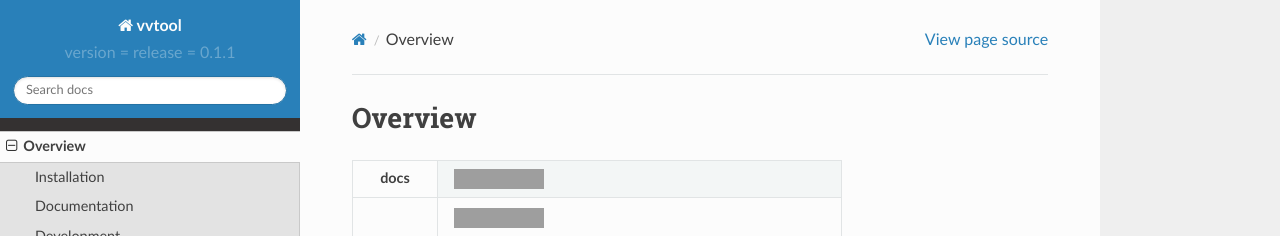
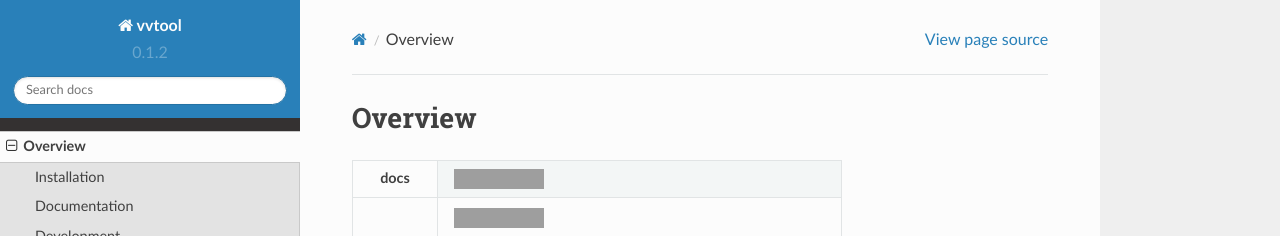
Before and after one commit to voteview/voteview-dev, a Sphinx documentation site: the page built from docs/readme.rst, in a window 1280 px wide. Shown: the top 236 px of the page. Built offline with Sphinx 7.4.7 and the Read the Docs theme 2.0.0, drawn with Linux system fonts in a browser that asks for light colours; grey boxes are pictures that could not be loaded.

Commit message:
Bump version

```diff
--- a/README.rst
+++ b/README.rst
@@ -29,9 +29,9 @@
     :alt: PyPI Package latest release
     :target: https://pypi.org/pypi/voteview-dev
 
-.. |commits-since| image:: https://img.shields.io/github/commits-since/voteview/voteview-dev/v0.1.1.svg
+.. |commits-since| image:: https://img.shields.io/github/commits-since/voteview/voteview-dev/v0.1.2.svg
     :alt: Commits since latest release
-    :target: https://github.com/voteview/voteview-dev/compare/v0.1.1...master
+    :target: https://github.com/voteview/voteview-dev/compare/v0.1.2...master
 
 .. |wheel| image:: https://img.shields.io/pypi/wheel/voteview-dev.svg
     :alt: PyPI Wheel
--- a/docs/conf.py
+++ b/docs/conf.py
@@ -29,7 +29,7 @@
 year = "2019"
 author = "Adam Boche"
 copyright = "{0}, {1}".format(year, author)
-version = release = "version = release = 0.1.1"
+version = release = "0.1.2"
 
 pygments_style = "trac"
 templates_path = ["."]
--- a/pyproject.toml
+++ b/pyproject.toml
@@ -6,7 +6,7 @@
 [tool.poetry]
 name = "voteview-dev"
 packages = [{include="vvtool", from="src"}]
-version = "0.1.1"
+version = "0.1.2"
 description = "Voteview command-line interface"
 authors = ["Adam Boche <aboche@ucla.edu>"]
 readme = "README.rst"
@@ -35,7 +35,7 @@
 mypy = "^0.720.0"
 pytest-sphinx = "^0.2.2"
 towncrier = "^19.2"
-py-find-injection = "^0.1.1"
+py-find-injection = "^0.1.2"
 twine = "^1.13"
 docshtest = "^0.0.2"
 pytest-cov = "^2.7"
--- a/src/vvtool/__init__.py
+++ b/src/vvtool/__init__.py
@@ -12,4 +12,4 @@
 from .app import connect
 
 
-__version__ = "__version__ = 0.1.1"
+__version__ = "0.1.2"
```
Also changed, not shown: .bumpversion.cfg.
